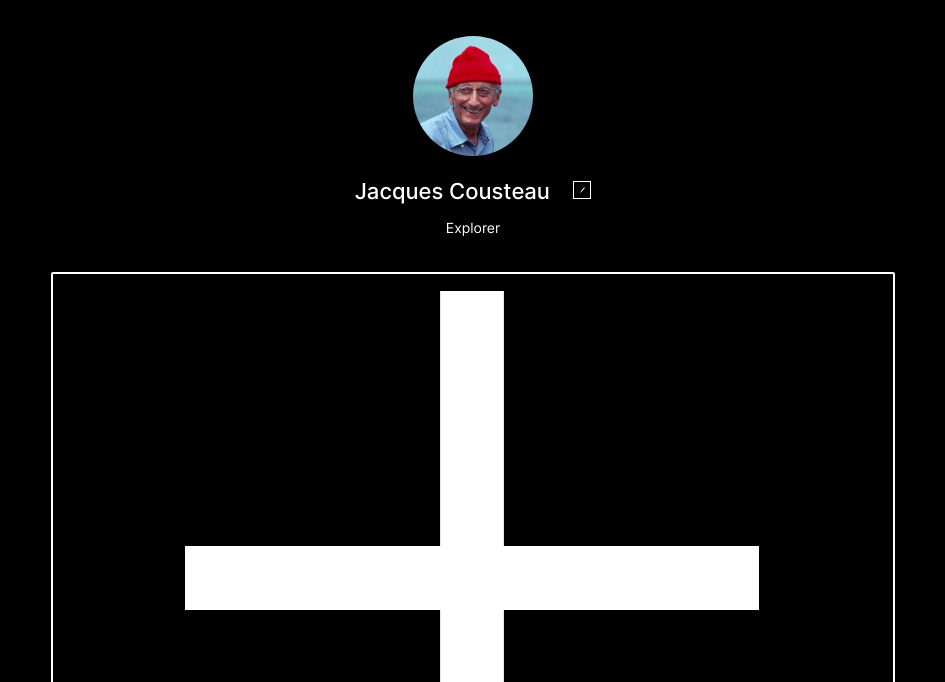
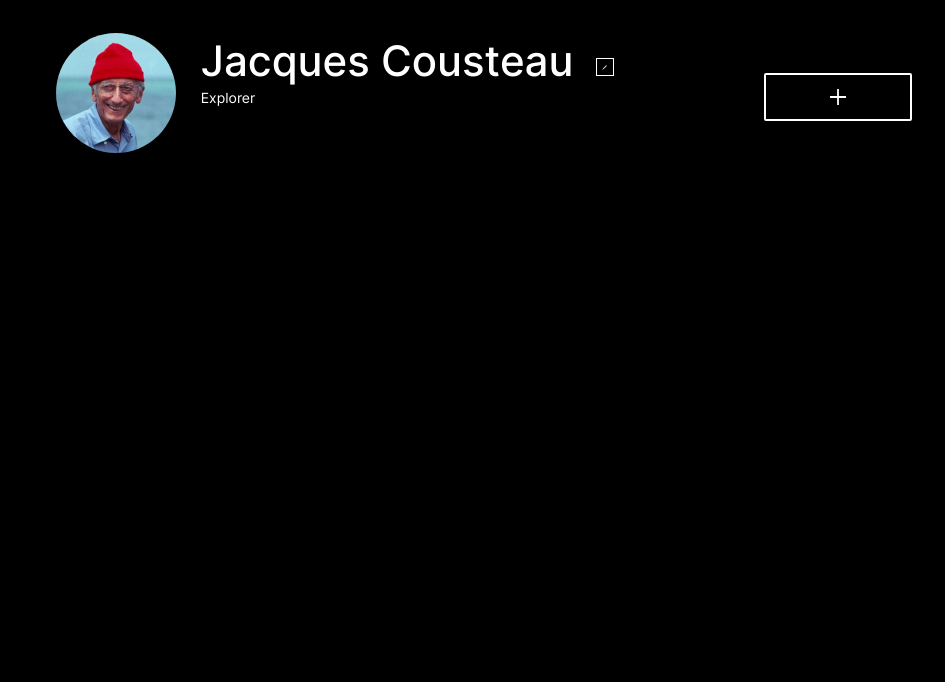
Before and after one commit to datvidc/web_project_4, a plain HTML site: page index.html in a window 1280 px wide. Shown: the part 118-800 px from the top of the page, without its empty margins (167-1112 px from the left). Drawn offline with Linux system fonts and the light colour scheme.

Commit message:
profile main size

```diff
--- a/blocks/profile/__add/profile__add.css
+++ b/blocks/profile/__add/profile__add.css
@@ -2,6 +2,27 @@
     padding: 17px 134px 17px 132px;
     border: 2px solid #FFFFFF;
     box-sizing: border-box;
+    max-width: 400px;
     border-radius: 2px;
     margin: 36px 19px;
+    align-self: center;
 }
+
+@media screen and (min-width: 620px) {
+    .profile__add {
+        grid-area: add;
+        justify-self: start;
+        text-align: left;
+        margin: 0;
+    }
+}
+
+@media screen and (min-width: 1024px) {
+    .profile__add {
+        justify-self: end;
+        padding: 14px 64px;
+        text-align: end;
+        margin-left: 150px;
+        margin-right: 0;
+    }
+}
--- a/blocks/profile/__avatar-wrap/profile__avatar-wrap.css
+++ b/blocks/profile/__avatar-wrap/profile__avatar-wrap.css
@@ -6,3 +6,14 @@
     text-align: center;
     margin: auto;
 }
+
+@media screen and (min-width: 620px) {
+    .profile__avatar-wrap {
+        margin: 0;
+        grid-area: avatar;
+    }
+}
+
+@media screen and (min-width: 620px) {
+    .profile__avatar-wrap {}
+}
--- a/blocks/profile/__name/profile__name.css
+++ b/blocks/profile/__name/profile__name.css
@@ -1,6 +1,6 @@
 .profile__name {
     margin: 0;
-    font-family: Inter;
+    font-family: 'Inter', sans-serif;
     font-style: normal;
     font-weight: 500;
     font-size: 22px;
@@ -8,3 +8,23 @@
     /* or 255% */
     text-align: center;
 }
+
+@media screen and (min-width: 620px) {
+    .profile__name {
+        width: 50%;
+        grid-area: title;
+        text-align: start;
+        margin-block: 0;
+    }
+}
+
+@media screen and (min-width: 1024px) {
+    .profile__name {
+        width: 100%;
+        grid-area: title;
+        text-align: start;
+        min-width: 410px;
+        font-size: 42px;
+        line-height: 56px;
+    }
+}
--- /dev/null
+++ b/blocks/profile/__text/profile__text.css
@@ -0,0 +1,3 @@
+@media screen and (min-width: 1024px) {
+    .profile__text {}
+}
--- a/blocks/profile/__title/profile__title.css
+++ b/blocks/profile/__title/profile__title.css
@@ -7,3 +7,15 @@
     line-height: 17px;
     text-align: center;
 }
+
+@media screen and (min-width: 620px) {
+    .profile__title {
+        width: 50%;
+        grid-area: subtitle;
+        text-align: start;
+    }
+}
+
+@media screen and (min-width: 1024px) {
+    .profile__title {}
+}
--- a/blocks/profile/profile.css
+++ b/blocks/profile/profile.css
@@ -4,16 +4,38 @@
 @import url(./__name/profile__name.css);
 @import url(./__title/profile__title.css);
 @import url(./__add/profile__add.css);
+@import url(./__text/profile__text.css);
 .profile {
     display: flex;
     flex-direction: column;
     flex-wrap: nowrap;
     justify-content: center;
-    font-family: Inter;
-    font-style: normal;
-    font-weight: 500;
-    font-size: 22px;
-    line-height: 56px;
+    font-family: 'Inter', sans-serif;
     color: #FFFFFF;
     margin: 38.25px auto 36px auto;
 }
+
+@media screen and (min-width: 620px) {
+    .profile {
+        display: grid;
+        grid-template-columns: 1fr 3fr;
+        grid-template-rows: 50px;
+        grid-template-areas: "avatar title title" "avatar subtitle subtitle" ". add .";
+        max-width: 620px;
+    }
+}
+
+@media screen and (min-width: 1024px) {
+    .profile {
+        display: flex;
+        flex-direction: row;
+        margin: 36px 0 47.25px 0;
+        max-width: 882px;
+        justify-content: start;
+        /* display: grid;
+        grid-template-columns: 1fr 3fr 2fr;
+        grid-template-rows: auto;
+        grid-template-areas: "avatar text add" "avatar text add" ". . .";
+        max-width: 882px; */
+    }
+}
--- a/index.html
+++ b/index.html
@@ -21,10 +21,11 @@
             <div class="profile__avatar-wrap">
                 <img src="./images/image.png" alt="J. Cousteau- with his iconic red hat" class="profile__avatar">
             </div>
-            <h2 class="profile__name">Jacques Cousteau &nbsp; &nbsp;<img class="profile__edit" src="./images/Edit.svg" alt="Edit Name and title"></h2>
+            <div class="profile__text">
+                <p class="profile__name">Jacques Cousteau&nbsp;&nbsp;<img class="profile__edit" src="./images/Edit.svg" alt="Edit Name and title"></p>
 
-            <p class="profile__title">Explorer</p>
-
+                <p class="profile__title">Explorer</p>
+            </div>
             <img class="profile__add" src="./images/plus.svg" alt="click to add">
         </section>
 
```
